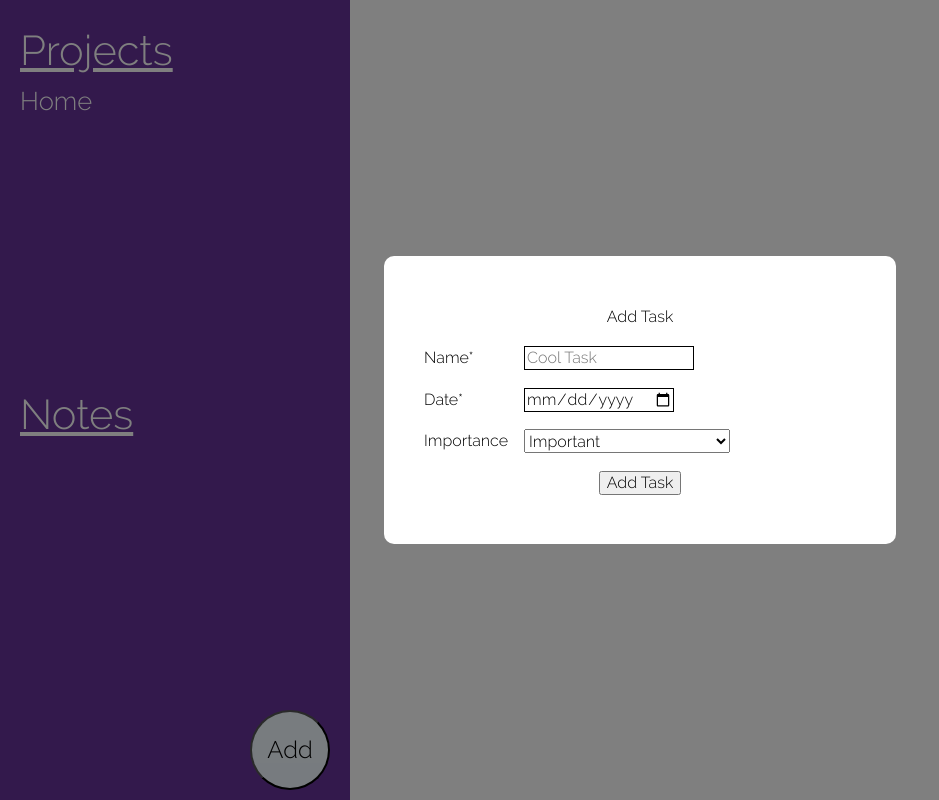
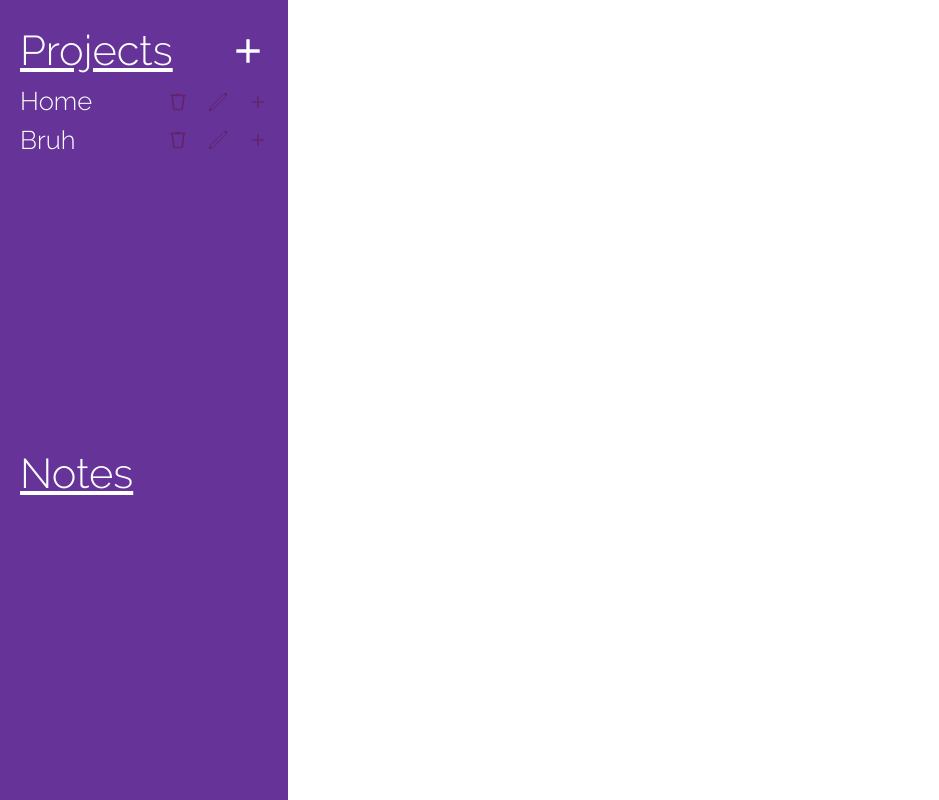
Before and after one commit to Yocker64/todo-list, a website built with webpack: page src/template.html in a window 1280 px wide. Shown: the whole page, without its empty margins (0-939 px from the left). Built offline with nearby package versions, Linux system fonts and the light colour scheme.

Commit message:
Add the AddTask function and imported with the createProjectElement funnction that creates safe html for new projects with event handlers

```diff
--- a/src/index.js
+++ b/src/index.js
@@ -1,3 +1,21 @@
-
 import './styles/fontsAndReset.css';
 import './styles/styles.css';
+import { displayAddTaskForm } from './scripts/formHandling';
+import { createProjectElement } from './scripts/project';
+
+
+
+
+
+
+document.addEventListener('DOMContentLoaded', () => {
+  const projects = document.getElementById("projects");
+  const form = document.querySelector('#test');
+  const addProjectIcon = document.getElementById("addProjectIcon");
+  // displayForm("taskForm");
+
+  createProjectElement('Home');
+  createProjectElement('Bruh');
+  addProjectIcon.addEventListener("click", displayAddTaskForm);
+
+});
--- /dev/null
+++ b/src/scripts/formHandling.js
@@ -0,0 +1,22 @@
+export function displayAddTaskForm() {
+    document.getElementById("taskForm").style.display = 'block';
+}
+
+
+
+// const form = document.getElementById("taskForm");
+
+//   // Show popup
+
+
+//   // Close popup when clicking "x"
+//   closeButton.addEventListener("click", () => {
+//     popup.style.display = "none";
+//   });
+
+//   // Close popup when clicking outside the form
+//   window.addEventListener("click", (event) => {
+//     if (event.target === popup) {
+//       popup.style.display = "none";
+//     }
+//   });
--- /dev/null
+++ b/src/scripts/project.js
@@ -0,0 +1,68 @@
+import deleteIcon from "../img/delete.svg";
+import editIcon from "../img/edit.svg";
+import addIcon from "../img/add.svg";
+
+const projects = document.getElementById("projects");
+
+export function createProjectElement(projectName) {
+  const projectId = crypto.randomUUID();
+  const project = document.createElement("div");
+  project.id = projectId;
+  project.className = "project";
+
+  project.innerHTML = `<div class="project-header">
+      <h2></h2>
+      <div class="project-header-icons">
+        <img src="${deleteIcon}" alt="delete icon" class="delete icon" data-action="delete">
+        <img src="${editIcon}" alt="edit icon" class="edit icon" data-action="edit">
+        <img src="${addIcon}" alt="add icon" class="add icon" data-action="add">
+      </div>
+    </div>`;
+
+  // Safely insert the task name to avoid XSS
+  project.querySelector("h2").textContent = projectName;
+  // Add one event listener to the icon container
+  const iconContainer = project.querySelector(".project-header-icons");
+  iconContainer.addEventListener("click", (event) => addFunctionality(event, projectId));
+  projects.appendChild(project);
+}
+
+// Calls a method depending on the img clicked
+function addFunctionality(event,elementID) {
+  const imgButton = event.target.closest("img");
+  // Just in case; you never know.
+  if (!imgButton) return;
+
+  const action = imgButton.dataset.action;
+
+  switch (action) {
+    case "delete":
+      handleDelete(elementID);
+      break;
+    case "edit":
+      handleEdit();
+      break;
+    case "add":
+      handleAdd();
+      break;
+    default:
+      alert("This is not a valid button!");
+  }
+}
+
+function handleDelete(projectID) {
+  console.log("Deleting project...");
+  document.getElementById(projectID).remove();
+}
+
+function handleEdit() {
+  console.log("Editing project...");
+}
+
+function handleAdd() {
+  console.log("Adding something...");
+}
+
+export function createTaskElement(taskName) {
+
+}
--- a/src/styles/styles.css
+++ b/src/styles/styles.css
@@ -12,14 +12,56 @@
     flex: 1;
     padding: 20px 20px 10px 20px;
     background: rebeccapurple;
-    display: flex;
+    display: grid;
     flex-direction: column;
     justify-content: space-between;
+    grid-template-columns: 100%;
 }
 
 #sidebar>*{
     color: white;
 }
+
+.project-header{
+  display: flex;
+  align-items: center;
+  justify-content: space-between;
+}
+
+.projects-header{
+  display: flex;
+  align-items: center;
+  justify-content: space-between;
+}
+
+#addProjectIcon{
+  height: 40px;
+  filter: invert(100%) brightness(200%);
+  transition: 0.5s ease;
+}
+
+#addProjectIcon:hover{
+  height: 45px;
+  filter: invert(100%) brightness(200%);
+}
+
+.project-header-icons{
+  display: grid;
+  grid-template-columns: 20px 20px 20px;
+  gap: 20px;
+}
+
+.project-header-icons>img{
+  filter: invert(20%) sepia(40%) saturate(2000%) hue-rotate(260deg) brightness(90%) contrast(100%);
+  transition: filter 0.3s ease;
+
+}
+
+.project-header-icons:hover .icon {
+  filter: invert(100%) brightness(200%);
+
+}
+
 
 h1{
     font-size: 2.6rem;
@@ -30,7 +72,7 @@ h2{
 }
 
 #board{
-    flex: 3;
+    flex: 4;
 }
 
 #addProject{
@@ -52,7 +94,7 @@ h2{
 }
 
 .pop-up {
-    display: block;
+    display: none;
     position: fixed;
     top: 0;
     left: 0;
@@ -69,21 +111,26 @@ h2{
 
   .pop-up>form {
     background-color: white;
-    padding: 40px;
+    padding: 30px 50px;
     border-radius: 10px;
-    top: 32vh;
+    top: 30vh;
     left: 30vw;
     width: 40vw;
-    height: 36vh;
+    height: 40vh;
     position: relative;
     display: flex;
     align-items: center;
 
     flex-direction: column;
-    justify-content: space-around;
+    justify-content: space-between;
   }
   .pop-up>*{
     color: black;
+  }
+
+  legend{
+    font-size: 2rem;
+
   }
 
   .form-row{
@@ -94,3 +141,7 @@ h2{
   .form-row > label{
     width: 100px;
   }
+
+  .addButton{
+    padding: 10px 40px;
+  }
--- a/src/template.html
+++ b/src/template.html
@@ -9,21 +9,22 @@
     <div id="content">
       <div id="sidebar">
         <div id="projects">
-          <h1><u>Projects</u></h1>
-          <div id="home">
-            <h2>Home</h2>
+
+          <div class="projects-header">
+            <h1><u>Projects</u></h1>
+            <img src="img/add.svg" alt="add project" id="addProjectIcon">
           </div>
+
         </div>
         <div id="notes">
           <h1><u>Notes</u></h1>
         </div>
-        <button id="addProject">Add</button>
       </div>
       <div id="board"></div>
     </div>
-    <div class="pop-up">
-      <form action="" id="taskForm">
-        <legend>Add Task</legend>
+    <div class="pop-up" id="taskForm">
+      <form action="" >
+        <legend>Task Info</legend>
         <div class="form-row">
           <label for="taskName">Name*</label>
           <input
@@ -31,11 +32,11 @@
             name="taskName"
             id="taskName"
             required
-            placeholder="Cool Task"
+            placeholder="Cool Task"form
           />
         </div>
         <div class="form-row">
-          <label for="dateTask">Date*</label>
+          <label for="dateTask">Due date*</label>
           <input
             type="date"
             name="dateTask"
@@ -52,7 +53,7 @@
             <option value="3">Very Very Very Important</option>
           </select>
         </div>
-        <button id="addTask">Add Task</button>
+        <button id="addTask" class="addButton">Add Project</button>
       </form>
     </div>
   </body>
```
Also changed, not shown: src/img/add.svg (added), src/img/delete.svg (added), src/img/edit.svg (added).
